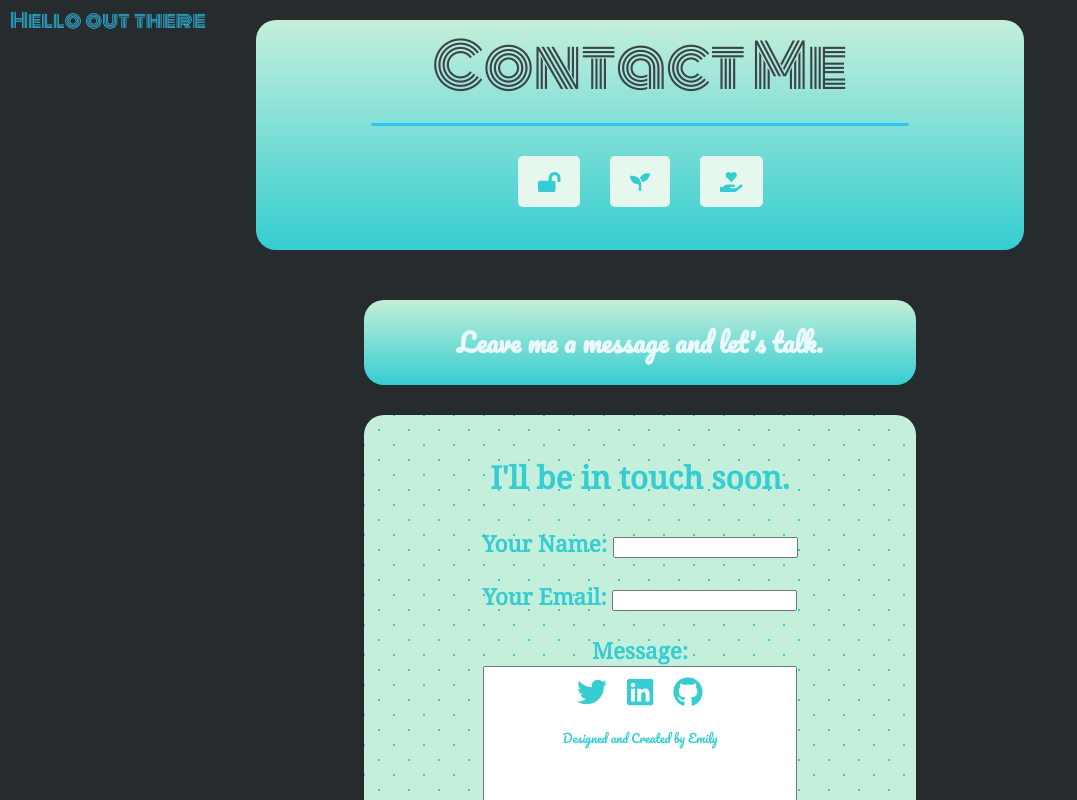
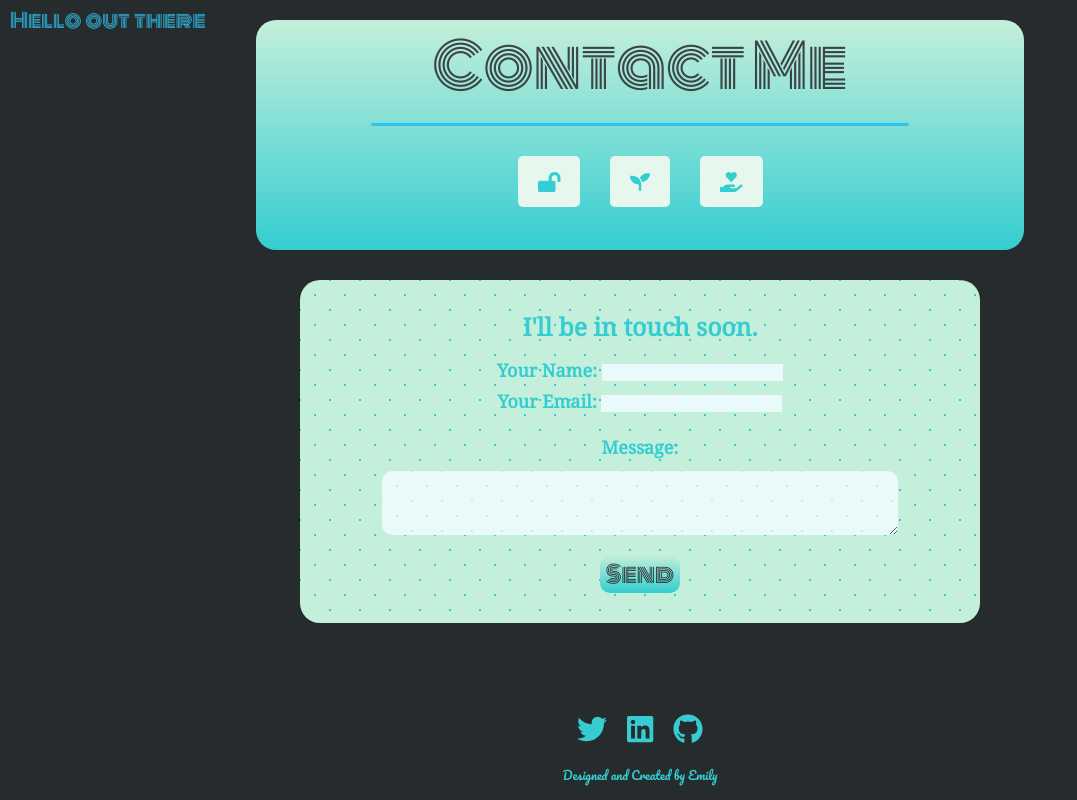
Before and after one commit to emilyjennings/emily-portfolio, a React (Create React App) app: page /contact in a window 1280 px wide. Shown: the top 800 px of the page, without its empty margins (0-1077 px from the left). Built offline with nearby package versions, Linux system fonts and the light colour scheme; a web font is replaced by a local one.

Commit message:
changed contact page styling

```diff
--- a/src/App.css
+++ b/src/App.css
@@ -247,7 +247,7 @@ div.top {
 
 .emily {
   position: fixed;
-  bottom: 52px;
+  bottom: 15px;
   width: 100%;
   text-align: center;
   z-index: 1;
@@ -770,9 +770,9 @@ i {
 
 .contactcontainer {
   text-align: center;
-  width: 40%;
+  width: 50%;
   z-index: 1;
-  margin: 30px auto 100px auto;
+  margin: 280px auto 100px auto;
   border-radius: 20px;
   padding: 20px;
   font-family: 'Noto Serif', serif;
@@ -788,31 +788,50 @@ i {
 }
 
 .formcaption {
-  display: block;
-  width: 70%;
-  margin: 20px auto 30px auto;
-  font-size: 1.4em;
+  display: inline-block;
+  margin: 10px auto;
+  font-size: 1.1em;
   font-weight: bold;
 }
 
-.emily-contact {
-  display: inline-block;
+label {
+  font-size: 0.8em;
+}
+
+input {
+  background: #eaf9f9;
+  border: none;
 }
 
 textarea {
   display: block;
-  width: 60%;
-  height: 200px;
-  margin: auto;
+  width: 80%;
+  height: 60px;
+  border: none;
+  border-radius: 10px;
+  margin: 10px auto 10px auto;
+  background: #eaf9f9;
+  background-image:
+    radial-gradient(#C4EFDA 4%, transparent 0),
+    radial-gradient(#C4EFDA 4%, transparent 0);
+  background-size: 30px 30px;
+  background-position: 0 0, 15px 15px;
+  color: #35CDD1;
+  font-size: 1.1em
+}
+
+.input-row-2 {
+  margin-top: 15px
 }
 
 button#submit {
-  font-size: 30px;
+  font-size: 23px;
   background-image: linear-gradient(to top, #35CDD1, #C4EFDA);
   font-family: 'Monoton', serif;
   color: #262c2d;
   border: none;
-  border-radius: 10px
+  border-radius: 10px;
+  margin: 10px auto
 }
 
 button#submit:hover {
@@ -885,7 +904,7 @@ form {
   }
 
   .navbar {
-    height: 300px;
+    height: 260px;
     margin-top: 50px;
     padding-bottom: 20px
   }
@@ -928,10 +947,6 @@ form {
     display: block;
   }
 
-  .contactcontainer {
-    margin: 500px auto;
-  }
-
   .aboutpage, .home {
     margin: 390px auto;
   }
@@ -949,7 +964,7 @@ form {
   }
 
   .contactcontainer {
-    margin-top: 30px
+    margin-top: 320px
   }
 
   .submit {
--- a/src/components/Contact.js
+++ b/src/components/Contact.js
@@ -56,30 +56,32 @@ export default class Contact extends Component {
     const { name, email, message } = this.state;
     return (
       <div className="contactpage">
-        <div className="empathy">Leave me a message and let's talk.</div>
         <div className="contactcontainer">
           <div className="formcaption">I'll be in touch soon.</div>
           <form onSubmit={this.handleSubmit}>
-            <p>
+            <div className="input-row-1">
                 <label>
                   Your Name: <input type="text" name="name" value={name} onChange={this.handleChange} />
                 </label>
-            </p>
-            <p>
+                <br></br>
                 <label>
                   Your Email: <input type="email" name="email" value={email} onChange={this.handleChange} />
                 </label>
-            </p>
-            <p>
+
+            </div>
+            <div className="input-row-2">
+
                 <label>
-                Message: <textarea name="message" value={message} onChange={this.handleChange} />
+                  Message: <textarea name="message" maxlength="140" value={message} onChange={this.handleChange} />
                 </label>
-            </p>
-            <p>
+
+            </div>
+
               <button id="submit" type="submit">Send</button>
-            </p>
+
           </form>
         </div>
+
         <div className="space"></div>
       </div>
     );
```
Lines whose indentation alone changed are shown as unchanged.
